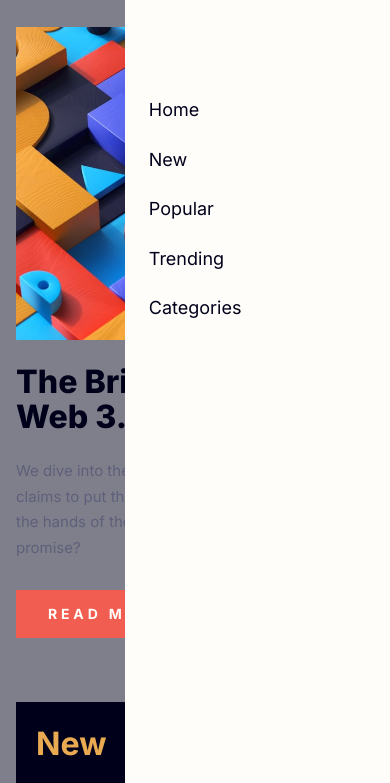
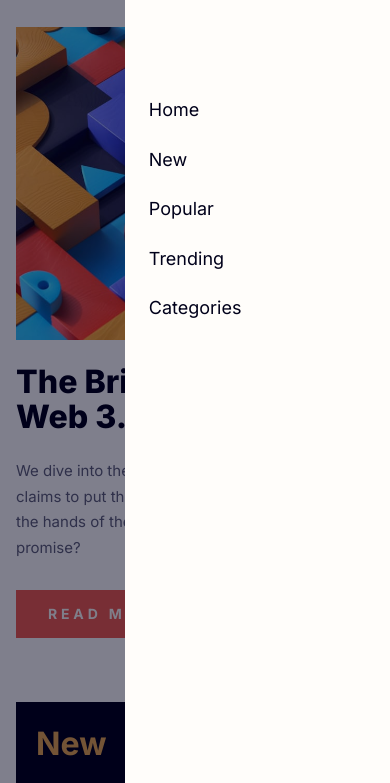
Before and after one commit to Chriseden83/news_homepage, a website built with Vite: page index.html in a window 390 px wide. Both pictures are taken after a click on the button 354 px from the left and 40 px from the top of the page. Shown: the part 61-844 px from the top of the page. Built offline with nearby package versions, Linux system fonts and the light colour scheme.

Commit message:
Amended Nav overlay, javascript overlay when mobile class open

```diff
--- a/index.html
+++ b/index.html
@@ -66,6 +66,8 @@
         </div>
       </nav>
     </header>
+
+    <div class="overlay"></div>
 
     <main class="wrapper grid">
       <section class="feature">
--- a/main.js
+++ b/main.js
@@ -1,23 +1,32 @@
+// Body Element for no scoll when menu open
 const body = document.querySelector('body');
+// Hamburger Icon
 const hamburgerEl = document.querySelector('.nav__open');
+// Nav Menu once burger icon clicked - to show
 const navEl = document.querySelector('.nav__content');
+// Close Icon to remove Nab Menu
 const closeEl = document.querySelector('.nav__content--close');
-const linksEl = document.querySelector('.header__link');
+// Overlay for when Nav Menu is open
+const overlay = document.querySelector('.overlay');
 
+// Burger event listener function to add Nav Menu, Overlay & No scroll
 hamburgerEl.addEventListener('click', () => {
-  navEl.classList.toggle('nav__open');
+  navEl.classList.add('nav__open');
+  overlay.classList.add('visible');
   body.classList.add('no-scroll');
-  body.classList.add('overlay');
 });
 
+// close event listener function to remove Nav Menu, Overlay & No scroll
 closeEl.addEventListener('click', () => {
-  navEl.classList.toggle('nav__open');
+  navEl.classList.remove('nav__open');
+  overlay.classList.remove('visible');
   body.classList.remove('no-scroll');
-  body.classList.remove('overlay');
 });
 
+// nav event listener function to remove Nav Menu, Overlay & No scroll if clicked
 navEl.addEventListener('click', () => {
   navEl.classList.remove('nav__open');
   hamburgerEl.classList.remove('nav__open');
-  body.classList.remove('overlay');
+  overlay.classList.remove('visible');
+  body.classList.remove('no-scroll');
 });
--- a/scss/components/_nav.scss
+++ b/scss/components/_nav.scss
@@ -8,8 +8,8 @@
       inset: 0 0 0 32%;
       transform: translateX(110%);
       padding: u.rem(144) u.rem(24);
-      transition: translateX 0.35s ease-in-out;
-      z-index: 5;
+      transition: transform 0.35s ease-in-out;
+      z-index: 1000;
 
       &--close {
         position: absolute;
@@ -40,11 +40,19 @@
 }
 
 .overlay {
-  position: absolute;
+  position: fixed;
   top: 0;
   left: 0;
   width: 100%;
-  height: 100%;
-  background-color: var(--c-darkblue);
-  opacity: 0.5;
+  height: 100vh;
+  background-color: rgba(0, 0, 26, 0.5);
+  opacity: 0;
+  visibility: hidden;
+  transition: opacity 0.5s ease, visibility 0.5s ease;
+  z-index: 900;
 }
+
+.overlay.visible {
+  opacity: 1;
+  visibility: visible;
+}
```
Also changed, not shown: README.md, style.css, 1 other file.
